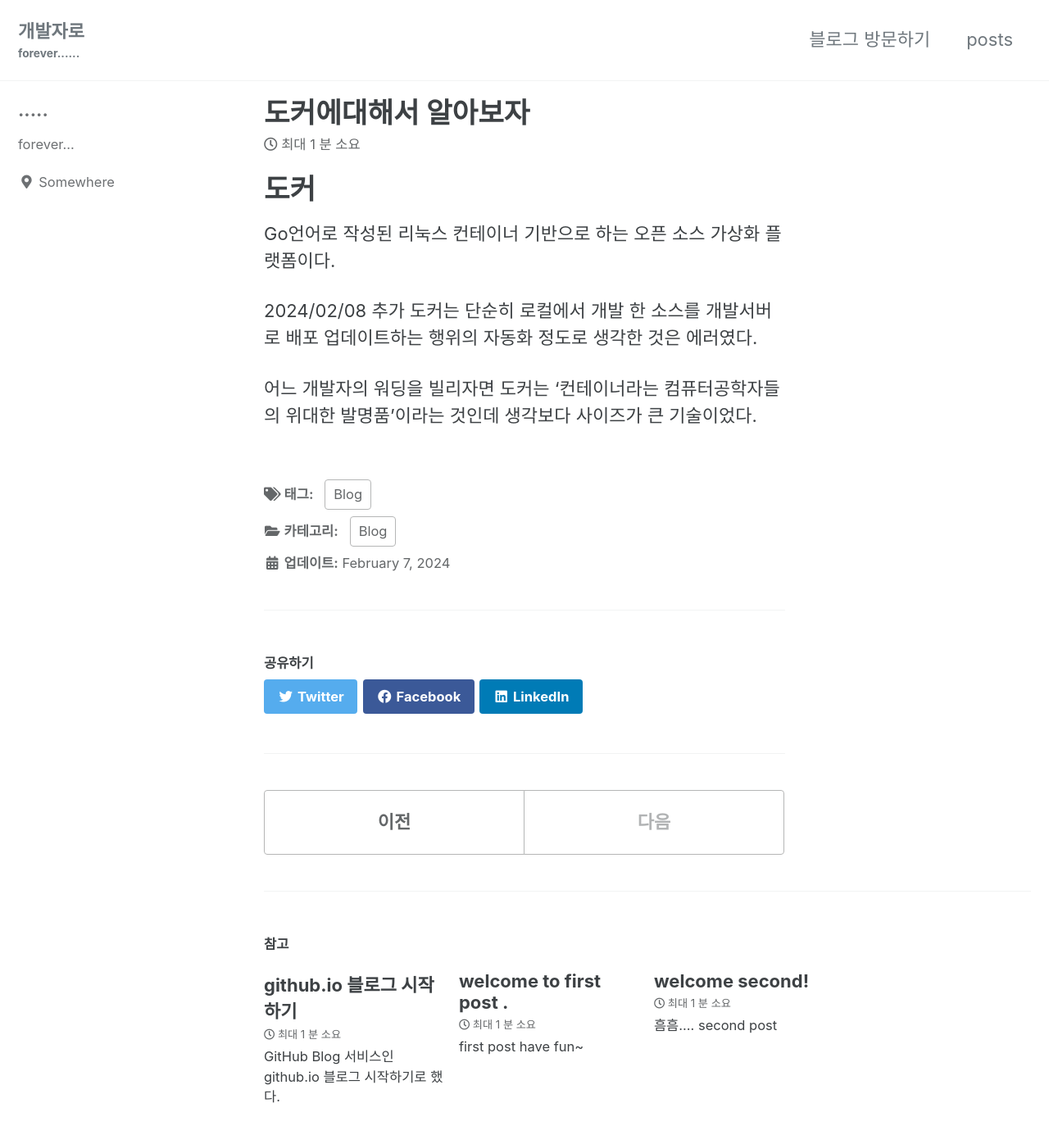
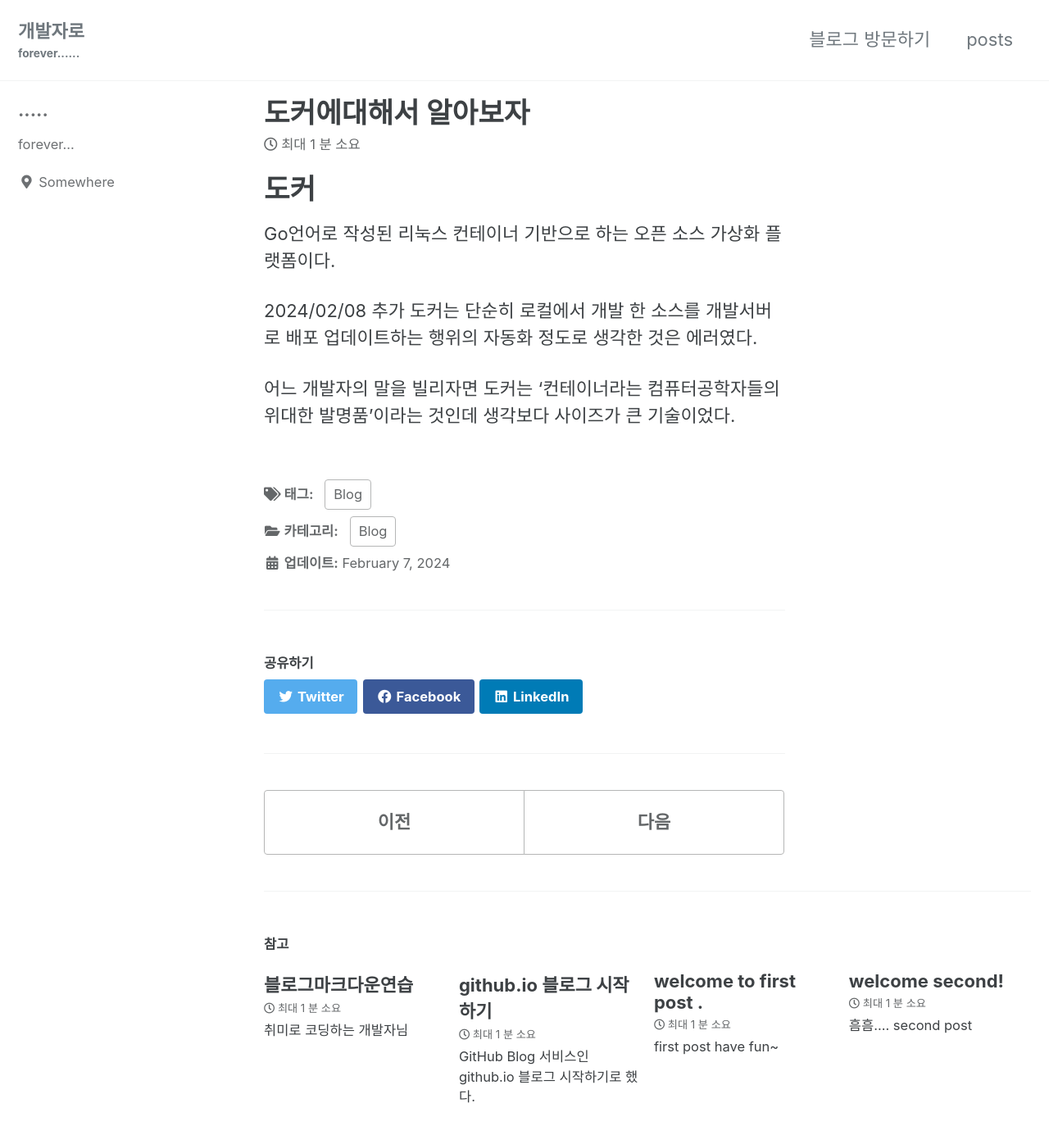
Before and after one commit to kwucslkm/kwucslkm.github.io, a Jekyll site: the page built from _posts/2024-02-07-4th.md, in a window 1280 px wide and 1400 px high. Shown: the top 1385 px of the window at 82% size. Built offline with Jekyll 4.4.1, drawn with Linux system fonts in a browser that asks for light colours; cached includes are drawn as plain includes; part of the change alters nothing that is shown.

Commit message:
마크다운 문법
20240213-01

````diff
--- a/_posts/2024-02-07-4th.md
+++ b/_posts/2024-02-07-4th.md
@@ -12,4 +12,4 @@ Go언어로 작성된 리눅스 컨테이너 기반으로 하는 오픈 소스
 2024/02/08 추가
 도커는 단순히 로컬에서 개발 한 소스를 개발서버로 배포 업데이트하는 행위의 자동화 정도로 생각한 것은 에러였다.
 
-어느 개발자의 워딩을 빌리자면 도커는 '컨테이너라는 컴퓨터공학자들의 위대한 발명품'이라는 것인데 생각보다 사이즈가 큰 기술이었다.
+어느 개발자의 말을 빌리자면 도커는 '컨테이너라는 컴퓨터공학자들의 위대한 발명품'이라는 것인데 생각보다 사이즈가 큰 기술이었다.
--- /dev/null
+++ b/_posts/2024-02-13-1.md
@@ -0,0 +1,86 @@
+---
+title:  "블로그마크다운연습"
+excerpt : "취미로 코딩하는 개발자님"
+categories:
+  - Blog
+tags:
+  - Blog
+last_modified_at: 2024-02-13T08:09:00-08:00
+---
+#
+#텍스트 줄바꿈
+기본적인 텍스트 표기 방식이다.
+마크다운은 줄바꿈을 인식하지 않는다.
+
+여러가지 강조 표시가 존재한다. 첫번째로 *single asterisks*,
+두번째로 _single underscores_, 세번째로 **double asterisks**,
+네번째로 __double underscores__, 다섯번째로 ~~cancellline~~가 있다.
+
+# 글머리 달기
+---
+# This is a H1
+## This is a H2
+### This is a H3
+#### This is a H4
+##### This is a H5
+###### This is a H6
+
+# 인용
+> This is a first blockqute.
+>> This is a second blockqute.
+>>> This is a third blockqute.
+
+## 정렬 목록
+1. 봄
+2. 여름
+3. 가을
+4. 겨울
+
+## 비정렬 목록
+* 과자
+  * 라면
+    * 사탕
+
+##
++ 과자
+  + 라면
+    + 사탕
+
+##
+- 과자
+  - 라면
+    - 사탕
+
+## 코드 인용
+```java
+for (int i = 0 ; i < 10 ; i++){
+  i++;
+  System.out.println(i);
+}
+```
+## 수평선
+
+* * *
+***
+*****
+- - -
+---
+----------------------------------------
+## 링크
+[Google] (https://google.com)
+
+- 주소 직접 표시
+<https://google.com>
+
+## 이미지 삽입
+![](이미지 url)
+## 이미지 중앙 정렬
+![](이미지 url){: .align-center}
+## 타이틀 추가
+![그림이름](이미지 url "그림이름"){: .align-center}
+
+## 표 만들기
+|항 목|가 격|개 수|
+|:---|:---:|:---:|
+|라면|800원|10개|
+|과자|900원|20개|
````
